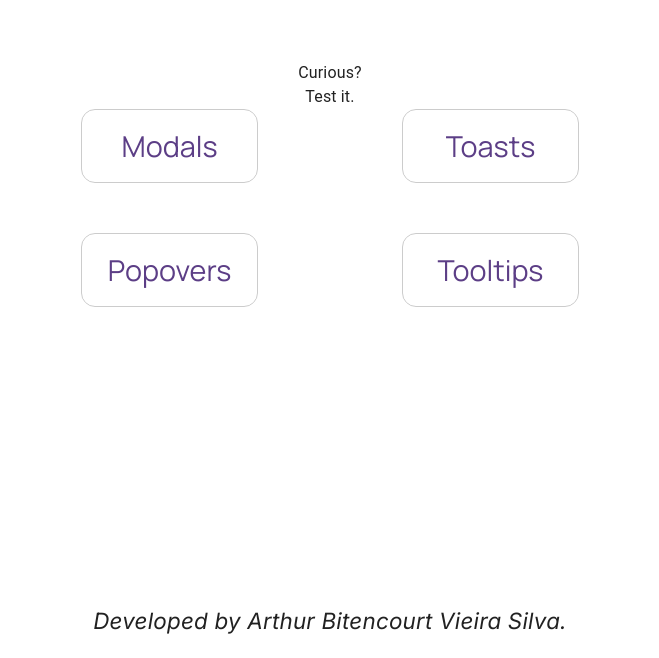
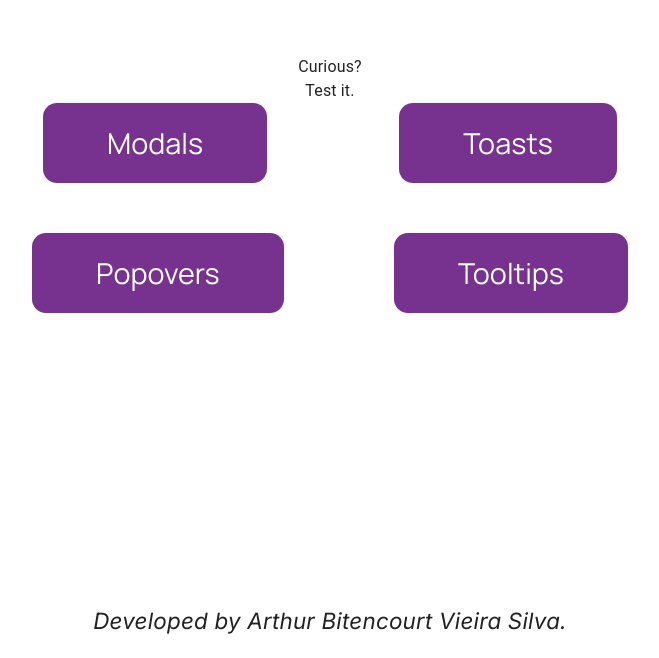
Before and after one commit to OBitencourt/portifolio, a Next.js app: page / in a window 1280 px wide. Shown: the part 6226-6884 px from the top of the page, without its empty margins (310-969 px from the left). Built offline with nearby package versions, Linux system fonts and the light colour scheme.

Commit message:
feat: adding tooltip and ajusting buttons style on testing section

```diff
--- a/src/components/Sections/Testing/index.js
+++ b/src/components/Sections/Testing/index.js
@@ -3,6 +3,8 @@ import { SecondTitle, StyledButton, Title } from "./style"
 import Modal from "../../Modal"
 import { useState } from "react"
 import Toast from "../../Toast"
+import Tooltip from "../../Tooltip"
+
 
 
 const Testing = () => {
@@ -36,11 +38,12 @@ const Testing = () => {
                 <Container
                     maxWidth='false'
                     sx={{
-                        width: '50%',
+                        width: '55%',
                         display: 'flex',
                         justifyContent: 'space-around',
                         flexWrap: 'wrap',
-                        gap: '50px'
+                        gap: '50px',
+
                     }}
                 >
 
@@ -53,9 +56,12 @@ const Testing = () => {
                     <StyledButton>
                         Popovers
                     </StyledButton>
-                    <StyledButton>
-                        Tooltips
-                    </StyledButton>
+                    <Tooltip text="Tooltips helps users to understand the functions of a element">
+
+                        <StyledButton>
+                            Tooltips
+                        </StyledButton>
+                    </Tooltip>
 
                 </Container>
                 <Modal isActiveOrNot={openModal} closeModal={() => handleModal()} />
--- a/src/components/Sections/Testing/style.ts
+++ b/src/components/Sections/Testing/style.ts
@@ -18,19 +18,19 @@ export const SecondTitle = styled(Typography)`
 
 
 export const StyledButton = styled.button`
-    background-color: none;
-    background: none;
-    border: 1px solid #CCCCCC;
-    width: 30%;
+    background-color: #76328E;
+    background: #76328E;
+    border: none;
+    width: auto;
     font-family: "Manrope";
-    color: #5C3E86;
+    color: white;
     font-size: 1.8rem;
-    padding:  16px;
+    padding:  20px 64px;
     border-radius: 14px;
     transition: all 150ms ease-in-out;
     cursor: pointer;
 
     &:hover {
-        background-color: #F1F1F1;
+        filter: brightness(0.9);
     }
 `
--- /dev/null
+++ b/src/components/Tooltip/index.js
@@ -0,0 +1,34 @@
+import { useState } from "react"
+import { Content, Trigger, Wrapper } from './style'
+
+const Tooltip = ({children, text}) => {
+
+    const [isHovered, setIsHovered] = useState (false)
+
+    return (
+        <>
+            <Wrapper
+                onMouseEnter={() => setIsHovered (true)}
+                onMouseLeave={() => setIsHovered (false)}
+            >
+                <Trigger>
+                    {children}
+                </Trigger>
+                {
+                    isHovered && (
+                        <Content
+                            initial={{ opacity: 0, y: -5 }}
+                            animate={{ opacity: 1, y: 0 }}
+                            exit={{ opacity: 0, y: -5 }}
+                            transition={{ duration: 0.2 }}
+                        >
+                            {text}
+                        </Content>
+                    )
+                }
+            </Wrapper>
+        </>
+    )
+}
+
+export default Tooltip
--- /dev/null
+++ b/src/components/Tooltip/style.ts
@@ -0,0 +1,36 @@
+import styled from "styled-components";
+import {motion} from "framer-motion"
+
+
+export const Wrapper = styled.div`
+    position: relative;
+    display: inline-flex;
+
+`
+
+export const Content = styled(motion.div)`
+    position: absolute;
+    opacity: 0;
+    color: black;
+    padding: 12px 16px;
+    white-space: nowrap;
+    box-shadow: 0px 0px 8px #CCCCCC;
+    border: 1px solid black;
+    background-color: white;
+    border-radius: 8px;
+    bottom: 125%;
+    left: -50%;
+    font-family: "Manrope";
+    font-weight: 500;
+`
+
+
+export const Trigger = styled.div`
+    cursor: pointer;
+
+
+    &:hover + ${Content} {
+        opacity: 1;
+        visibility: visible;
+    }
+`
```
